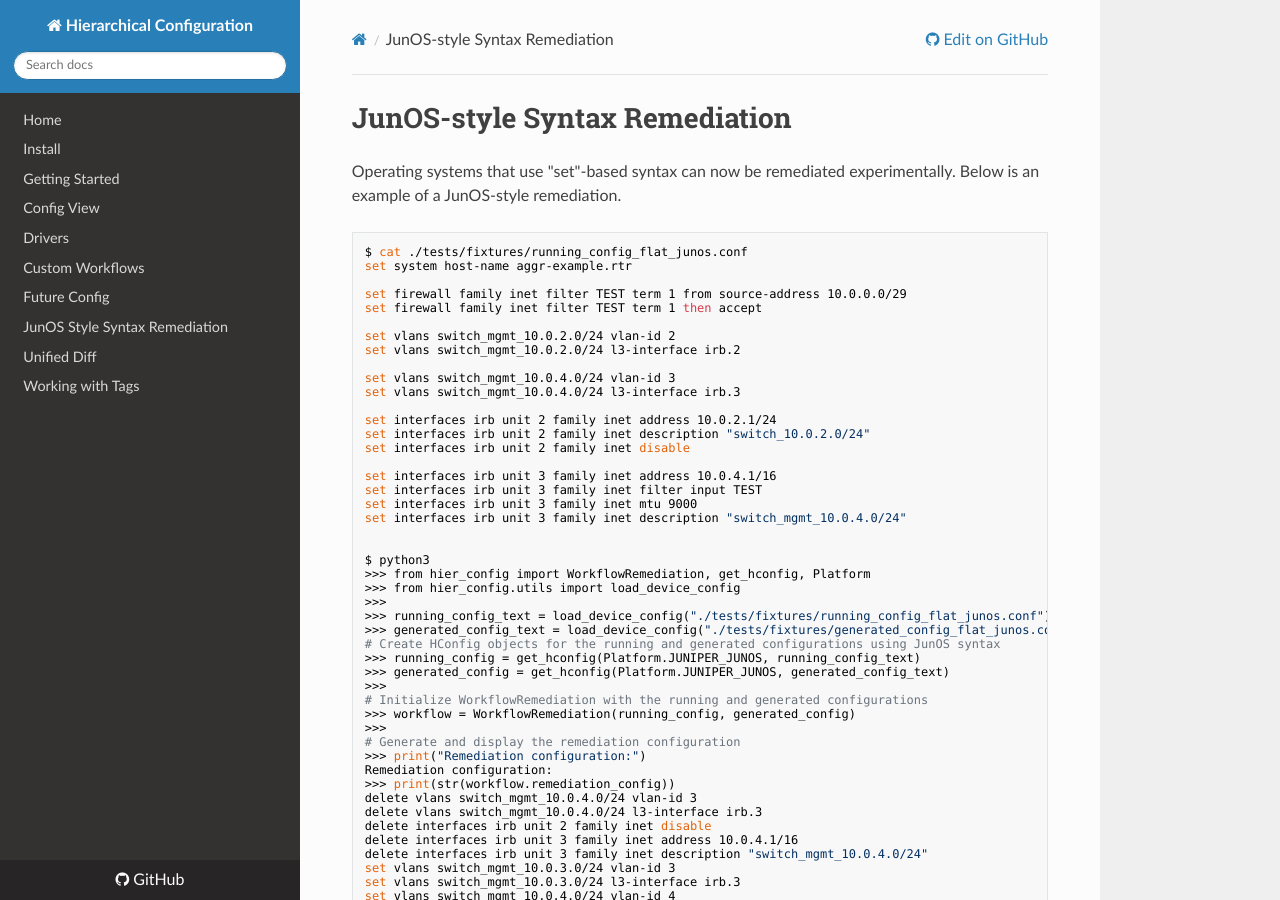
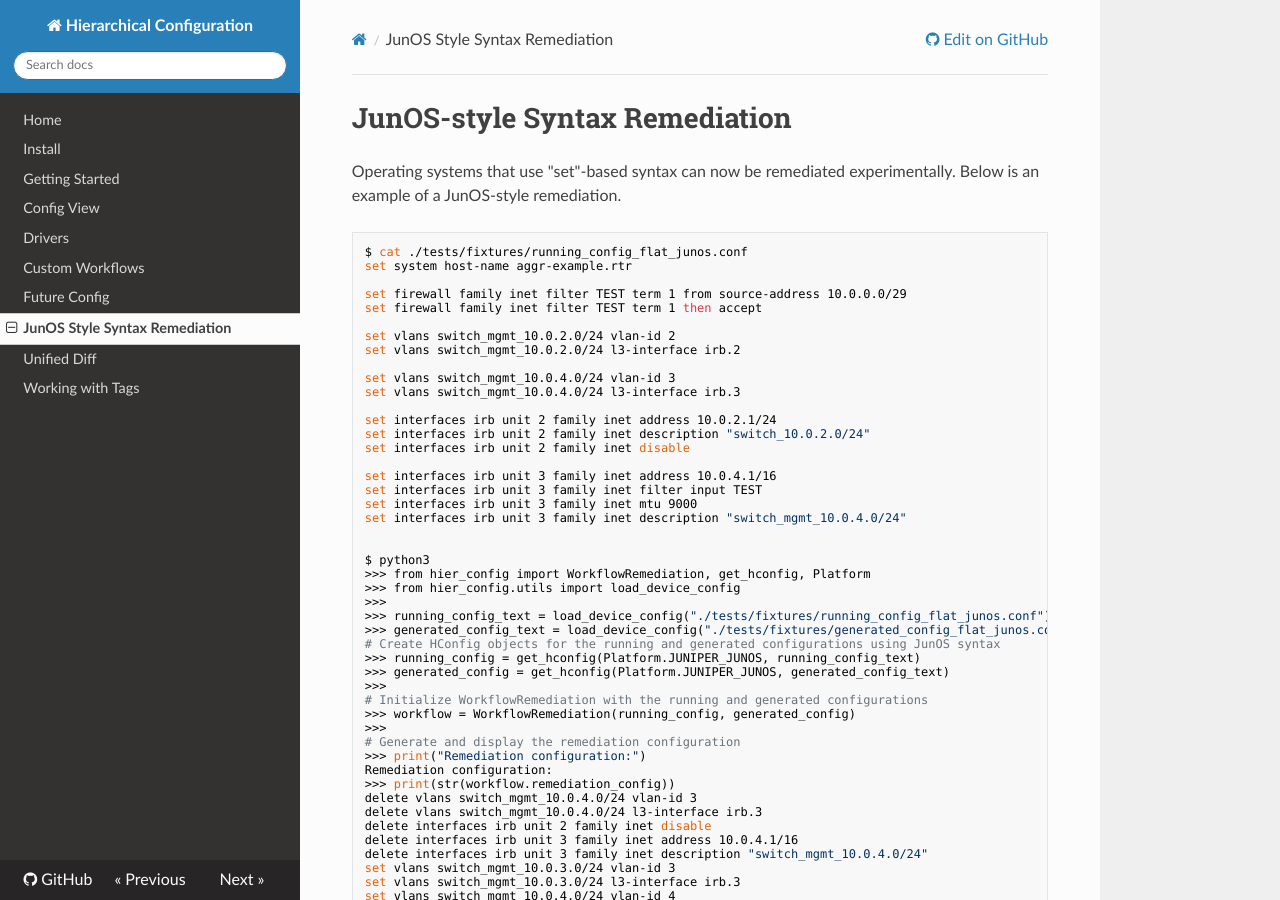
Before and after one commit to netdevops/hier_config, an MkDocs documentation site: the page built from docs/junos-style-syntax-remediation.md, in a window 1280 px wide and 900 px high. Built offline with MkDocs 1.6.1, drawn with Linux system fonts in a browser that asks for light colours; nearby versions of some CDN libraries; some of the changed lines change nothing that is shown.

Commit message:
fix typo

```diff
--- a/mkdocs.yml
+++ b/mkdocs.yml
@@ -12,6 +12,6 @@ nav:
 - Drivers: drivers.md
 - Custom Workflows: custom-workflows.md
 - Future Config: future-config.md
-- JunOS Style Syntax Remediation: junos-style-sytax-remediation.md
+- JunOS Style Syntax Remediation: junos-style-syntax-remediation.md
 - Unified Diff: unified-diff.md
 - Working with Tags: tags.md
```
